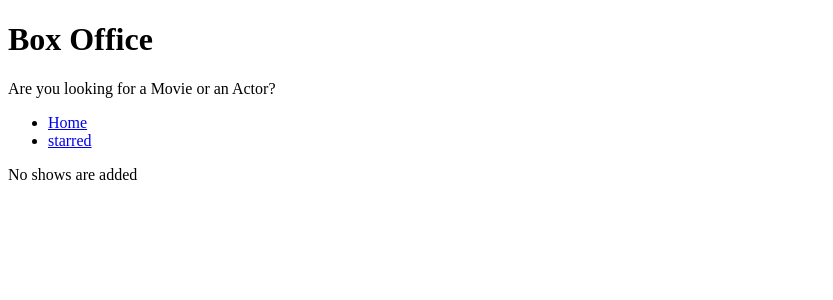
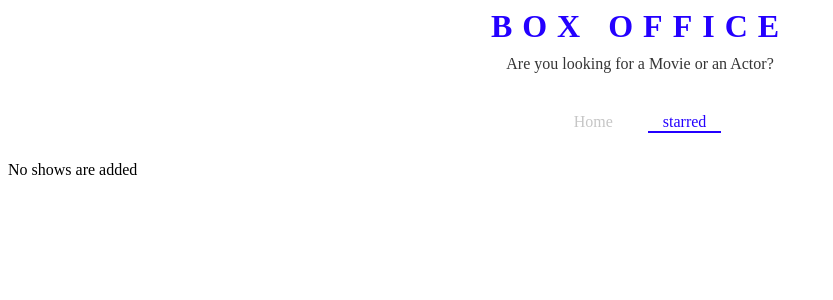
Before and after one commit to rushikeshtonape/box-office, a React (Create React App) app: page /starred in a window 1280 px wide. Shown: the top 300 px of the page, without its empty margins (0-833 px from the left). Built offline with nearby package versions, Linux system fonts and the light colour scheme.

Commit message:
defined theme for styled components and created a few styled componets

```diff
--- a/src/App.js
+++ b/src/App.js
@@ -1,12 +1,21 @@
 import React from "react";
 import { Routes, Route } from "react-router-dom";
-
+import { ThemeProvider } from "styled-components";
 import Home from "./Pages/Home";
 import Starred from "./Pages/Starred";
 import Show from "./Pages/Show";
 
+const theme = {
+  mainColors: {
+    blue: "#2400ff",
+    gray: "#c6c6c6",
+    dark: "#353535",
+  },
+};
+
 function App() {
   return (
+    <ThemeProvider theme={theme}>
       <Routes>
         <Route path="/" element={<Home />}></Route>
 
@@ -14,6 +23,7 @@
         <Route path="/show/:id" element={<Show />}></Route>
         <Route element={"This is 404 Page"}></Route>
       </Routes>
+    </ThemeProvider>
   );
 }
 
--- a/src/components/Navs.js
+++ b/src/components/Navs.js
@@ -1,5 +1,7 @@
 import React from "react";
-import { Link } from "react-router-dom";
+import { useLocation } from "react-router-dom";
+
+import { LinkStyled, NavList } from "./Navs.styled";
 
 const LINKS = [
   { to: "/", text: "Home" },
@@ -7,15 +9,23 @@
 ];
 
 const Navs = () => {
+  const location = useLocation();
+
+  console.log(location);
   return (
-    <ul>
+    <NavList>
       {LINKS.map((items) => (
         <li key={items.to}>
           {" "}
-          <Link to={items.to}>{items.text}</Link>
+          <LinkStyled
+            to={items.to}
+            className={items.to === location.pathname ? "active" : ""}
+          >
+            {items.text}
+          </LinkStyled>
         </li>
       ))}
-    </ul>
+    </NavList>
   );
 };
 
--- /dev/null
+++ b/src/components/Navs.styled.js
@@ -0,0 +1,41 @@
+import styled from "styled-components";
+import {Link} from "react-router-dom";
+
+export const NavList = styled.ul`
+display: flex;
+justify-content: center;
+list-style: none;
+margin: 0 0 30px;
+padding: 0;
+`;
+
+export const LinkStyled = styled(Link)`
+margin: 0 10px;
+padding: 3px 15px;
+position: relative;
+text-decoration: none;
+color: ${({ theme }) => theme.mainColors.gray};
+&.active {
+  color: ${({ theme }) => theme.mainColors.blue};
+  &:after {
+    content: '';
+    position: absolute;
+    display: block;
+    height: 2px;
+    left: 0%;
+    bottom: 0;
+    background-color: ${({ theme }) => theme.mainColors.blue};
+    animation: slide-in 0.3s ease-in forwards;
+    @keyframes slide-in {
+      from {
+        left: 50%;
+        width: 0;
+      }
+      to {
+        left: 0%;
+        width: 100%;
+      }
+    }
+  }
+}
+`;
--- a/src/components/Title.js
+++ b/src/components/Title.js
@@ -1,11 +1,12 @@
 import React from "react";
+import { TitleWrapper } from "./Title.styled";
 
 const Title = ({ title, subtitle }) => {
   return (
-    <div>
+    <TitleWrapper>
       <h1>{title}</h1>
       <p>{subtitle}</p>
-    </div>
+    </TitleWrapper>
   );
 };
 
--- /dev/null
+++ b/src/components/Title.styled.js
@@ -0,0 +1,16 @@
+import styled from "styled-components";
+
+export const TitleWrapper = styled.div`
+  text-align: center;
+  margin: 0 0 40px;
+  h1 {
+    color: ${({ theme }) => theme.mainColors.blue};
+    letter-spacing: 10px;
+    text-transform: uppercase;
+    margin: 0 0 10px;
+  }
+  p {
+    color: ${({ theme }) => theme.mainColors.dark};
+    margin: 0;
+  }
+`;
```
Lines whose indentation alone changed are shown as unchanged.
